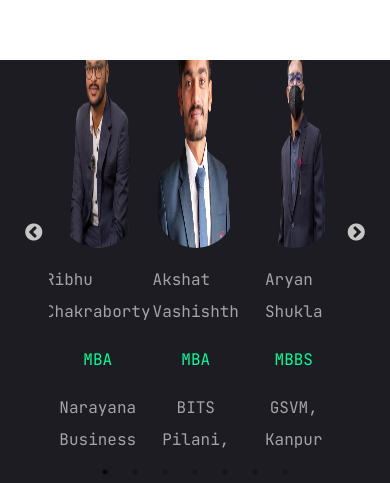
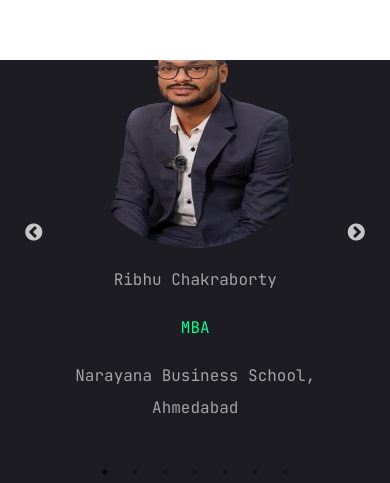
Before and after one commit to arushsingh03/Educare-Services, a Next.js app: page /work in a window 390 px wide. Shown: the part 1628-2111 px from the top of the page. Built offline with nearby package versions, Linux system fonts and the light colour scheme.

Commit message:
added responsiveness in student cards

```diff
--- a/app/work/page.jsx
+++ b/app/work/page.jsx
@@ -1,5 +1,6 @@
 "use client";
 
+import React from "react";
 import Slider from "react-slick";
 import "slick-carousel/slick/slick.css";
 import "slick-carousel/slick/slick-theme.css";
@@ -49,12 +50,39 @@ const students = [
   },
 ]
 
-const settings = {
+var settings = {
   dots: true,
   infinite: true,
   speed: 500,
   slidesToShow: 3,
-  slidesToScroll: 1
+  slidesToScroll: 1,
+  initialSlide: 0,
+  responsive: [
+    {
+      breakpoint: 1024,
+      settings: {
+        slidesToShow: 3,
+        slidesToScroll: 3,
+        infinite: true,
+        dots: true
+      }
+    },
+    {
+      breakpoint: 600,
+      settings: {
+        slidesToShow: 2,
+        slidesToScroll: 2,
+        initialSlide: 2
+      }
+    },
+    {
+      breakpoint: 480,
+      settings: {
+        slidesToShow: 1,
+        slidesToScroll: 1
+      }
+    }
+  ]
 };
 
 const Work = () => {
```
